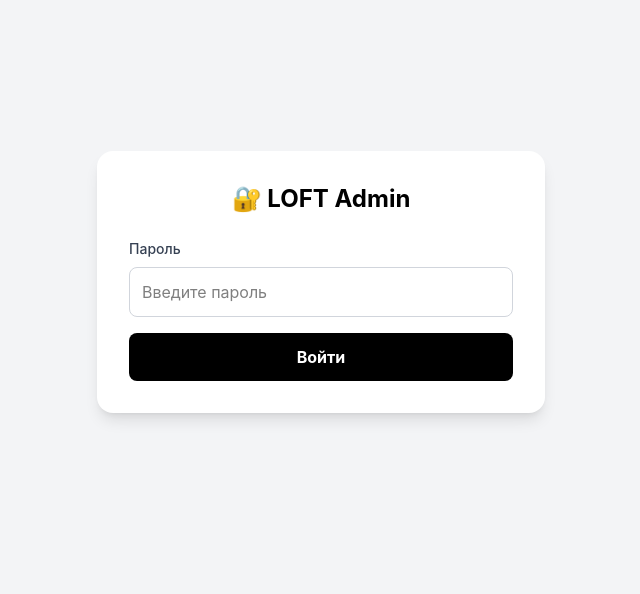
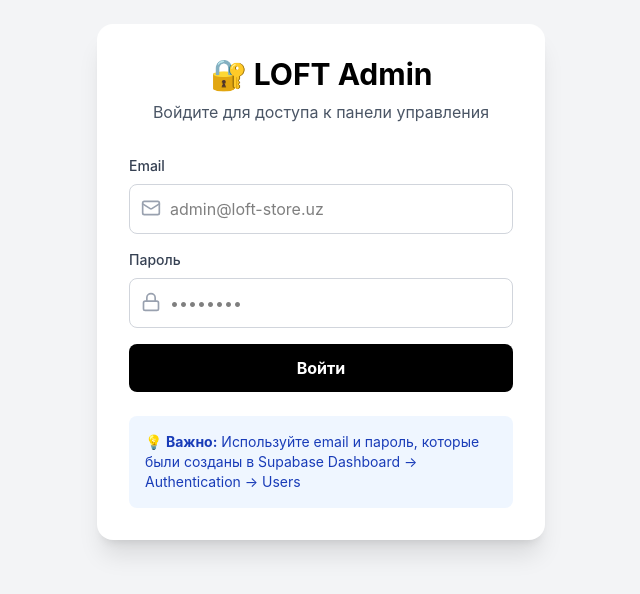
Before and after one commit to ttta999/loft-store-admin, a React (Vite) app: page /login in a window 1280 px wide. Shown: the part 118-712 px from the top of the page, without its empty margins (319-959 px from the left). Built offline with nearby package versions, Linux system fonts and the light colour scheme; no server answers.

Commit message:
Add Supabase Auth security

```diff
--- a/src/App.tsx
+++ b/src/App.tsx
@@ -7,19 +7,27 @@ import ChinaPage from './pages/ChinaPage'
 import ProductsPage from './pages/ProductsPage'
 import AnalyticsPage from './pages/AnalyticsPage'
 import SettingsPage from './pages/SettingsPage'
-import BrandsPage from './pages/BrandsPage' // ✅ ИМПОРТ
+import BrandsPage from './pages/BrandsPage'
+import { getCurrentUser } from './lib/auth'
 
 function ProtectedRoute({ children }: { children: React.ReactNode }) {
-  const [isLoggedIn, setIsLoggedIn] = useState(false)
-  const [checking, setChecking] = useState(true)
+  const [isLoggedIn, setIsLoggedIn] = useState<boolean | null>(null)
 
   useEffect(() => {
-    const loggedIn = localStorage.getItem('adminLoggedIn') === 'true'
-    setIsLoggedIn(loggedIn)
-    setChecking(false)
+    checkAuth()
   }, [])
 
-  if (checking) {
+  const checkAuth = async () => {
+    try {
+      const user = await getCurrentUser()
+      setIsLoggedIn(!!user)
+    } catch (error) {
+      console.error('Ошибка проверки авторизации:', error)
+      setIsLoggedIn(false)
+    }
+  }
+
+  if (isLoggedIn === null) {
     return (
       <div className="min-h-screen bg-gray-100 flex items-center justify-center">
         <div className="animate-spin rounded-full h-12 w-12 border-b-2 border-black"></div>
@@ -38,7 +46,7 @@ export default function App() {
   return (
     <BrowserRouter>
       <Routes>
-        <Route path="/login" element={<LoginPage onLogin={() => window.location.href = '/'} />} />
+        <Route path="/login" element={<LoginPage onLogin={() => {}} />} />
         <Route path="/" element={
           <ProtectedRoute>
             <DashboardPage />
@@ -69,7 +77,6 @@ export default function App() {
             <SettingsPage />
           </ProtectedRoute>
         } />
-        {/* ✅ НОВЫЙ РОУТ: Бренды */}
         <Route path="/brands" element={
           <ProtectedRoute>
             <BrandsPage />
--- /dev/null
+++ b/src/lib/auth.ts
@@ -0,0 +1,49 @@
+import { supabase } from './supabase'
+
+export const login = async (email: string, password: string) => {
+  try {
+    const { data, error } = await supabase.auth.signInWithPassword({
+      email,
+      password,
+    })
+
+    if (error) throw error
+    return { success: true, user: data.user }
+  } catch (error: any) {
+    console.error('Ошибка входа:', error)
+    return {
+      success: false,
+      error: error.message || 'Неверный email или пароль'
+    }
+  }
+}
+
+export const logout = async () => {
+  try {
+    const { error } = await supabase.auth.signOut()
+    if (error) throw error
+    localStorage.removeItem('adminLoggedIn')
+    return { success: true }
+  } catch (error) {
+    console.error('Ошибка выхода:', error)
+    return { success: false }
+  }
+}
+
+export const getCurrentUser = async () => {
+  try {
+    const { data: { session } } = await supabase.auth.getSession()
+    return session?.user || null
+  } catch (error) {
+    console.error('Ошибка получения пользователя:', error)
+    return null
+  }
+}
+
+export const requireAuth = async () => {
+  const user = await getCurrentUser()
+  if (!user) {
+    throw new Error('Требуется авторизация')
+  }
+  return user
+}
--- a/src/pages/DashboardPage.tsx
+++ b/src/pages/DashboardPage.tsx
@@ -2,6 +2,7 @@ import { useState, useEffect } from 'react'
 import { useNavigate } from 'react-router-dom'
 import { getOrders, getChinaRequests, supabase } from '../lib/supabase'
 import { Package, Globe, LogOut, TrendingUp, ShoppingBag, BarChart3, Settings, Tag } from 'lucide-react'
+import { logout } from '../lib/auth'
 
 export default function DashboardPage() {
   const navigate = useNavigate()
@@ -40,8 +41,9 @@ export default function DashboardPage() {
     setLoading(false)
   }
 
-  const handleLogout = () => {
-    localStorage.removeItem('adminLoggedIn')
+  // ✅ ИСПРАВЛЕНО: Используем Supabase Auth logout
+  const handleLogout = async () => {
+    await logout()
     navigate('/login')
   }
 
--- a/src/pages/LoginPage.tsx
+++ b/src/pages/LoginPage.tsx
@@ -1,69 +1,104 @@
 import { useState } from 'react'
+import { useNavigate } from 'react-router-dom'
+import { login } from '../lib/auth'
+import { Lock, Mail } from 'lucide-react'
+import { toast, Toaster } from 'sonner'
 
 interface LoginPageProps {
   onLogin: () => void
 }
 
 export default function LoginPage({ onLogin }: LoginPageProps) {
+  const navigate = useNavigate()
+  const [email, setEmail] = useState('')
   const [password, setPassword] = useState('')
-  const [error, setError] = useState('')
   const [loading, setLoading] = useState(false)
 
-  const handleLogin = async (e: React.FormEvent) => {
+  const handleSubmit = async (e: React.FormEvent) => {
     e.preventDefault()
     setLoading(true)
-    setError('')
 
-    const adminPassword = import.meta.env.VITE_ADMIN_PASSWORD
+    try {
+      const result = await login(email, password)
 
-    if (password === adminPassword) {
-      localStorage.setItem('adminLoggedIn', 'true')
+      if (result.success) {
+        toast.success('Успешный вход!')
         onLogin()
+        navigate('/')
       } else {
-      setError('Неверный пароль')
+        toast.error(result.error || 'Неверный email или пароль')
       }
-
+    } catch (error) {
+      console.error('Ошибка входа:', error)
+      toast.error('Ошибка при входе')
+    } finally {
       setLoading(false)
+    }
   }
 
   return (
     <div className="min-h-screen bg-gray-100 flex items-center justify-center p-4">
-      <div className="bg-white rounded-2xl p-8 w-full max-w-md shadow-lg">
-        <h1 className="text-2xl font-bold text-center mb-6">
-          🔐 LOFT Admin
-        </h1>
+      <Toaster position="top-center" richColors />
 
-        <form onSubmit={handleLogin}>
-          <div className="mb-4">
-            <label className="block text-sm font-medium text-gray-700 mb-2">
+      <div className="bg-white rounded-2xl p-8 w-full max-w-md shadow-xl">
+        <div className="text-center mb-8">
+          <h1 className="text-3xl font-bold mb-2">🔐 LOFT Admin</h1>
+          <p className="text-gray-600">Войдите для доступа к панели управления</p>
+        </div>
+
+        <form onSubmit={handleSubmit} className="space-y-4">
+          <div>
+            <label className="text-sm font-medium text-gray-700 mb-2 block">
+              Email
+            </label>
+            <div className="relative">
+              <Mail size={20} className="absolute left-3 top-3.5 text-gray-400" />
+              <input
+                type="email"
+                value={email}
+                onChange={(e) => setEmail(e.target.value)}
+                placeholder="admin@loft-store.uz"
+                className="w-full pl-10 pr-4 py-3 border border-gray-300 rounded-lg focus:outline-none focus:border-black"
+                required
+              />
+            </div>
+          </div>
+
+          <div>
+            <label className="text-sm font-medium text-gray-700 mb-2 block">
               Пароль
             </label>
+            <div className="relative">
+              <Lock size={20} className="absolute left-3 top-3.5 text-gray-400" />
               <input
                 type="password"
                 value={password}
                 onChange={(e) => setPassword(e.target.value)}
-              className="w-full p-3 border border-gray-300 rounded-lg focus:outline-none focus:border-black"
-              placeholder="Введите пароль"
+                placeholder="••••••••"
+                className="w-full pl-10 pr-4 py-3 border border-gray-300 rounded-lg focus:outline-none focus:border-black"
                 required
               />
             </div>
-
-          {error && (
-            <div className="mb-4 p-3 bg-red-50 text-red-600 rounded-lg text-sm">
-              {error}
           </div>
-          )}
 
           <button
             type="submit"
             disabled={loading}
             className={`w-full py-3 rounded-lg font-bold text-white transition-colors ${
-              loading ? 'bg-gray-400' : 'bg-black hover:bg-gray-800'
+              loading
+                ? 'bg-gray-400 cursor-not-allowed'
+                : 'bg-black hover:bg-gray-800'
             }`}
           >
             {loading ? 'Вход...' : 'Войти'}
           </button>
         </form>
+
+        <div className="mt-6 p-4 bg-blue-50 rounded-lg">
+          <p className="text-sm text-blue-800">
+            💡 <strong>Важно:</strong> Используйте email и пароль, которые были созданы в Supabase Dashboard → Authentication → Users
+          </p>
+        </div>
       </div>
     </div>
   )
```
Lines whose indentation alone changed are shown as unchanged.
